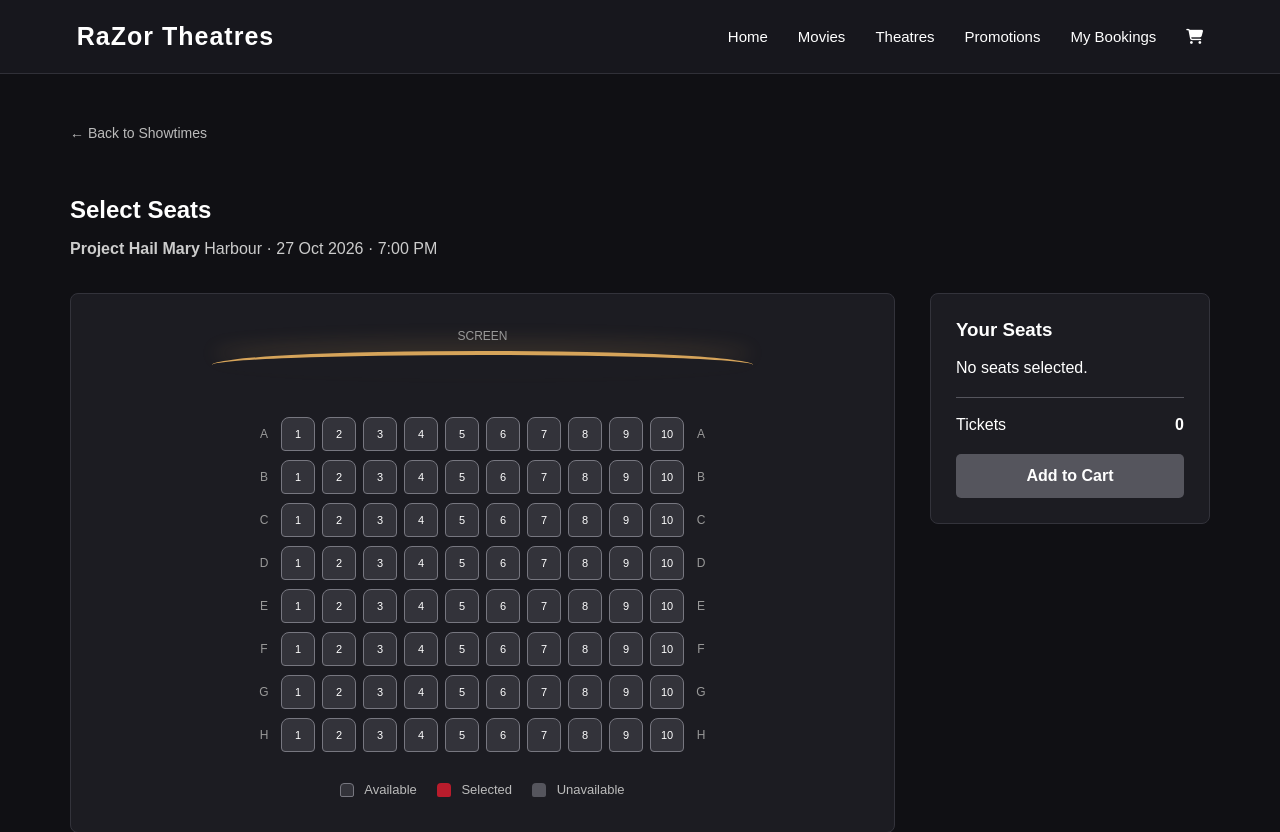
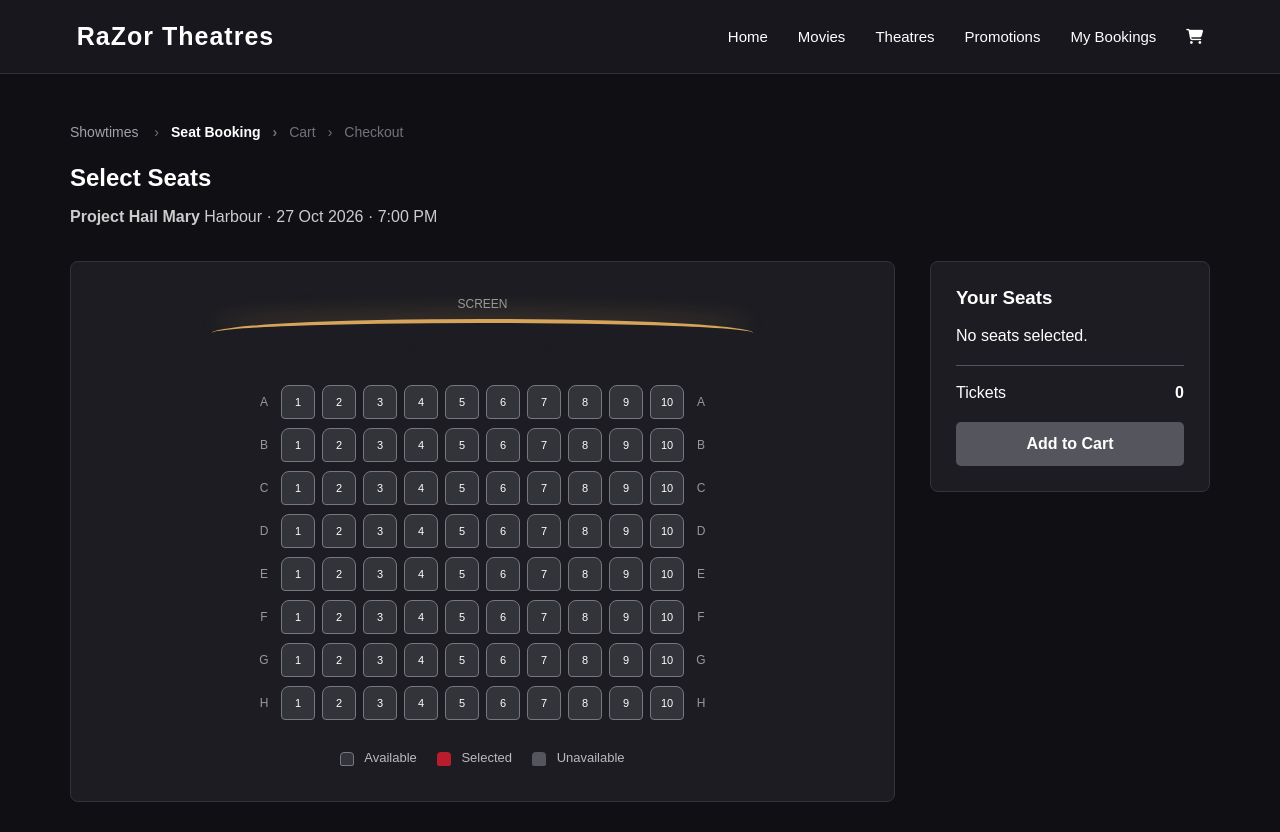
Before and after one commit to roolimmm/projectcinema, a PHP site: page /booking.php?screeningId=2 in a window 1280 px wide. Shown: the top 832 px of the page. Run offline with PHP 8.4, Linux system fonts and the light colour scheme; data comes from the database, SQL or seed files in the repository; data that the repository does not hold is empty.

Commit message:
cleanup of codes

```diff
--- a/booking.php
+++ b/booking.php
@@ -68,9 +68,14 @@ $seatStmt->close();
 
     <main class="seat-selection-page">
         <div class="seat-selection-header">
-            <a href="movie_details.php?movieId=<?php echo (int) $screening['movie_id']; ?>" class="back-link">
-                &larr; Back to Showtimes
-            </a>
+            <nav class="booking-progress" aria-label="Booking progress">
+                <a href="movie_details.php?movieId=<?php echo (int) $screening['movie_id']; ?>">
+                    Showtimes
+                </a>
+                <span class="current" aria-current="step">Seat Booking</span>
+                <span>Cart</span>
+                <span>Checkout</span>
+            </nav>
             <h2>Select Seats</h2>
             <p>
                 <strong><?php echo htmlspecialchars($screening['title']); ?></strong>
--- a/cart.php
+++ b/cart.php
@@ -134,7 +134,7 @@ $totalPrice = $totalTickets * $ticketPrice;
             <a href="movies.php">Movies</a>
             <a href="theatres.php">Theatres</a>
             <a href="promotions.php">Promotions</a>
-            <a href="bookings.html">My Bookings</a>
+            <a href="viewbookings.php">My Bookings</a>
             <a href="cart.php"
                class="nav-cart active"
                aria-label="Cart">
--- a/script.js
+++ b/script.js
@@ -535,4 +535,29 @@ document.addEventListener("DOMContentLoaded", function () {
 
         updateSeatCart();
     }
-});
+
+    const checkoutForm = document.getElementById("checkout-form");
+
+    if (checkoutForm) {
+        checkoutForm.addEventListener("submit", function (event) {
+            const email = document.getElementById("customer_email").value.trim();
+            const phone = document.getElementById("customer_phone").value.trim();
+
+            const emailRegex = /^[\w.-]+@(?:\w+\.){1,3}\w{2,3}$/;
+            const phoneRegex = /^\+[1-9]\d{1,14}$/;
+
+            if (!emailRegex.test(email)) {
+                alert("Please enter a valid email address.");
+                event.preventDefault();
+                return;
+            }
+
+            if (!phoneRegex.test(phone)) {
+                alert("Please enter a valid phone number with country code (e.g. +6591234567).");
+                event.preventDefault();
+                return;
+            }
+        });
+    }
+}
+);
--- a/style.css
+++ b/style.css
@@ -1284,6 +1284,38 @@ button {
     }
 }
 
+.booking-progress {
+    display: flex;
+    align-items: center;
+    gap: 12px;
+    margin-bottom: 24px;
+    font-size: 14px;
+}
+
+.booking-progress a {
+    color: #a1a1aa;
+    text-decoration: none;
+}
+
+.booking-progress a:hover {
+    color: #ffffff;
+}
+
+.booking-progress span {
+    color: #71717a;
+}
+
+.booking-progress .current {
+    color: #ffffff;
+    font-weight: 600;
+}
+
+.booking-progress a::after,
+.booking-progress span:not(:last-child)::after {
+    content: "›";
+    color: #71717a;
+    margin-left: 12px;
+}
 
 /* ==============================
    SHOPPING CART
@@ -1323,7 +1355,7 @@ button {
     background: #1c1c22;
     border: 1px solid #333;
     border-radius: 12px;
-    padding: 25px;
+    padding: 50px 25px;
     display: flex;
     justify-content: space-between;
     gap: 20px;
@@ -1441,21 +1473,23 @@ button {
     margin: 0 auto;
 }
 
-@media (max-width: 768px) {
-    .cart-layout {
-        grid-template-columns: 1fr;
-    }
-
-    .cart-item {
-        flex-direction: column;
-    }
-
-    .cart-item-actions {
-        flex-direction: row;
-        align-items: center;
-    }
-}
-
+
+.cart-detail-row {
+    display: flex;
+    justify-content: space-between;
+    align-items: center;
+    gap: 16px;
+}
+
+.cart-edit-link {
+    color: #f87171;
+    text-decoration: none;
+    font-size: 14px;
+}
+
+.cart-edit-link:hover {
+    text-decoration: underline;
+}
 
 /* ==================================
    MOVIES PAGE
```
Also changed, not shown: checkout.php (+38 -3 lines).
